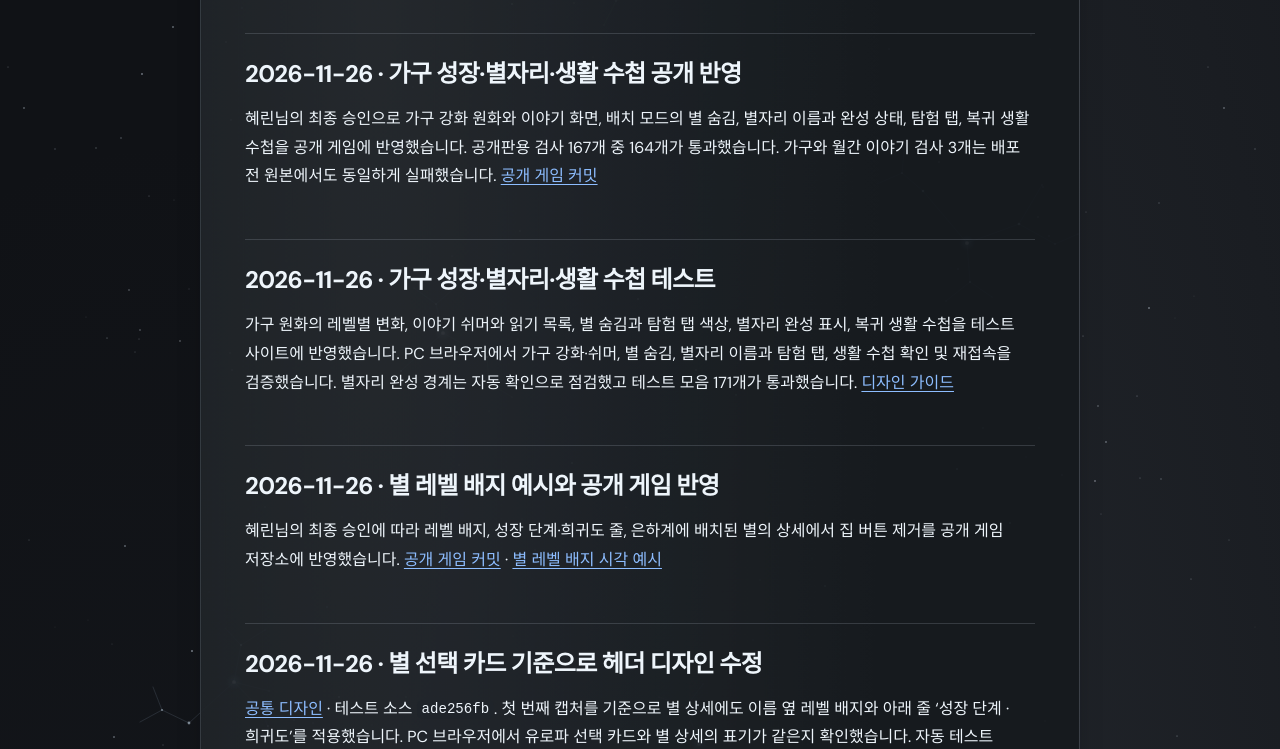
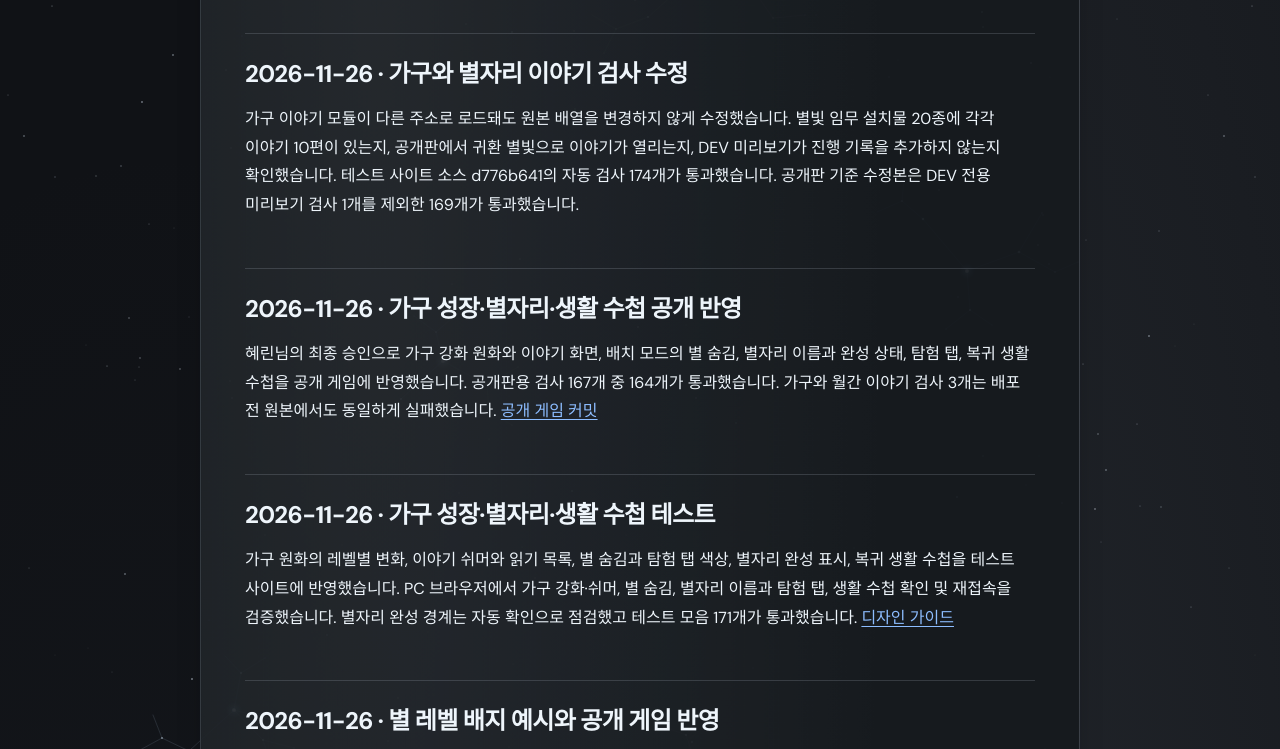
Before and after one commit to crazyjamy/lmmwiki, a plain HTML site: page docs/wiki/log.html in a window 1280 px wide. Shown: the part 228-977 px from the top of the page. Drawn offline with Linux system fonts and the light colour scheme.

Commit message:
가구 원고 중복과 별자리 검사 수정 기록

```diff
--- a/docs/wiki/log.html
+++ b/docs/wiki/log.html
@@ -14,6 +14,8 @@
 <a href="https://github.com/crazyjamy/lmmwiki">GitHub</a>
 </nav></header>
 <main><h1 id="변경-기록">변경 기록</h1>
+<h2>2026-11-26 · 가구와 별자리 이야기 검사 수정</h2>
+<p>가구 이야기 모듈이 다른 주소로 로드돼도 원본 배열을 변경하지 않게 수정했습니다. 별빛 임무 설치물 20종에 각각 이야기 10편이 있는지, 공개판에서 귀환 별빛으로 이야기가 열리는지, DEV 미리보기가 진행 기록을 추가하지 않는지 확인했습니다. 테스트 사이트 소스 d776b641의 자동 검사 174개가 통과했습니다. 공개판 기준 수정본은 DEV 전용 미리보기 검사 1개를 제외한 169개가 통과했습니다.</p>
 <h2>2026-11-26 · 가구 성장·별자리·생활 수첩 공개 반영</h2>
 <p>혜린님의 최종 승인으로 가구 강화 원화와 이야기 화면, 배치 모드의 별 숨김, 별자리 이름과 완성 상태, 탐험 탭, 복귀 생활 수첩을 공개 게임에 반영했습니다. 공개판용 검사 167개 중 164개가 통과했습니다. 가구와 월간 이야기 검사 3개는 배포 전 원본에서도 동일하게 실패했습니다. <a href="https://github.com/crazyjamy/dustgame/commit/be124c25066edc404bd20bd15619949af27d76dc">공개 게임 커밋</a></p>
 <h2>2026-11-26 · 가구 성장·별자리·생활 수첩 테스트</h2>
```
Also changed, not shown: 1 other file.
